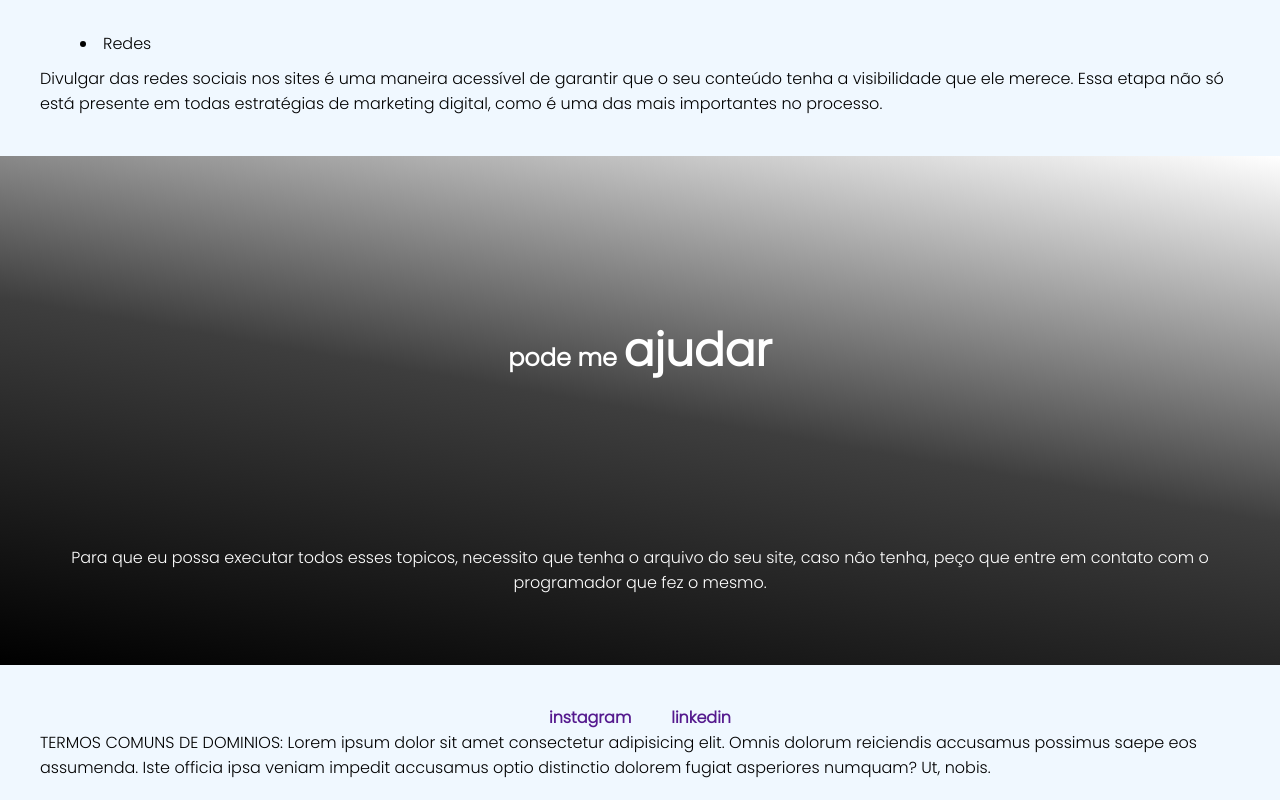
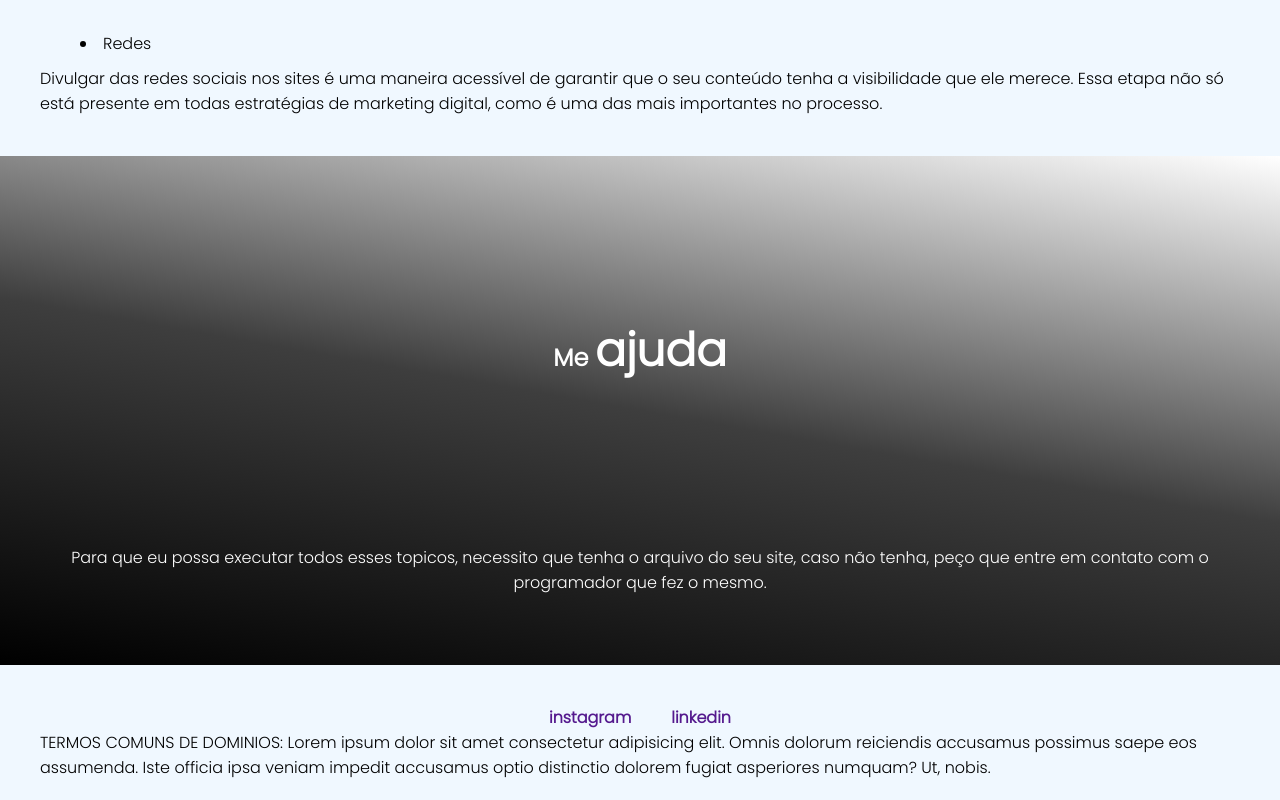
Before and after one commit to victtorH/arquivo_site2, a plain HTML site: page index.html in a window 1280 px wide. Shown: the part 3609-4409 px from the top of the page. Drawn offline with nearby package versions, Linux system fonts and the light colour scheme; a web font is replaced by a local one.

Commit message:
me ajuda

```diff
--- a/index.html
+++ b/index.html
@@ -144,7 +144,7 @@
 <div  class="info_obj-2 ">
    <div class="">
 
-        <h2>pode  me <span>ajudar</span></h2>
+        <h2>Me <span>ajuda</span></h2>
         <p id="contato" class="preciso" >Para que eu possa executar todos esses topicos, necessito que tenha o arquivo do seu site, caso não tenha, peço que entre em contato com o programador que fez o mesmo.  </p>
        </div>
 
```
